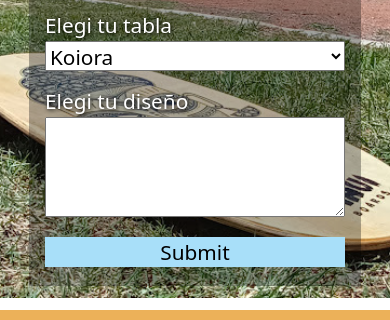
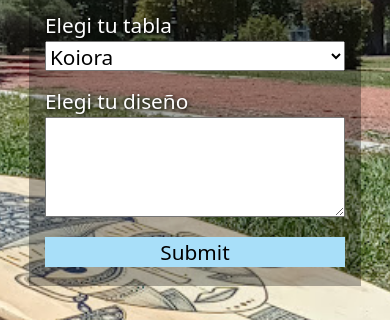
Before and after one commit to DamianOthacehe/proyecto-final-Curso-DW, a website: page pages/contacto.html in a window 390 px wide. Shown: the part 255-575 px from the top of the page. Drawn offline with nearby package versions, Linux system fonts and the light colour scheme; a web font is replaced by a local one.

Commit message:
ajuste el vh del background de contacto

```diff
--- a/scss/layout/_media-queries.scss
+++ b/scss/layout/_media-queries.scss
@@ -188,6 +188,9 @@
     }
   }
   /* contacto */
+  .cuerpo-contacto {
+    height: 85vh;
+  }
   form fieldset {
     width: 75%;
   }
@@ -257,8 +260,11 @@
     }
   }
   /* contacto */
-  .cuerpo-contacto h1 {
-    font-size: 2rem;
+  .cuerpo-contacto{
+    height: 88vh;
+    h1 {
+      font-size: 2rem;
+    }
   }
   form fieldset {
     width: 75%;
@@ -405,11 +411,8 @@
     }
   }
   /* contacto */
-  .cuerpo-contacto {
-    height: 82.7vh;
-    h1 {
+  .cuerpo-contacto h1 {
     font-size: 1.5rem;
-    }
   }
   form fieldset {
     width: 75%;
```
Also changed, not shown: css/style.css.
